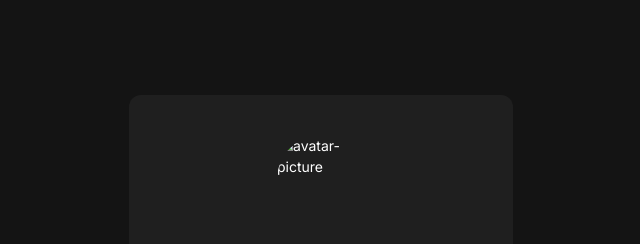
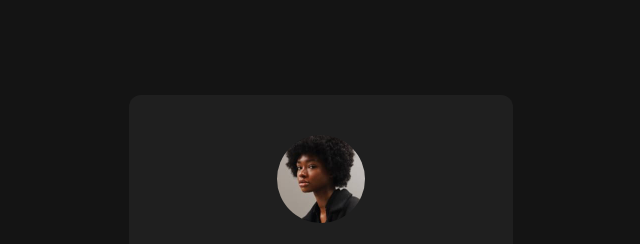
Before and after one commit to Michal-Majchrzak/fm-social-links-profile, a plain HTML site: page index.html in a window 1280 px wide. Shown: the top 244 px of the page, without its empty margins (319-959 px from the left). Drawn offline with Linux system fonts and the light colour scheme; the site is published under a folder, as on GitHub Pages, so addresses that start at the root find nothing.

Commit message:
UPDATE: small changes to html and added link to live preview to README

```diff
--- a/index.html
+++ b/index.html
@@ -12,7 +12,7 @@
 </head>
 <body>
   <main class="card">
-    <img class="card-image" src="/assets/images/avatar-jessica.jpeg" alt="avatar-picture">
+    <img class="card-image" src="assets/images/avatar-jessica.jpeg" alt="picture used as avatar for user's profile">
     <div class="card-header">
       <h1 class="header-title">Jessica Randall</h1>
       <p class="header-subtitle">London, United Kingdom</p>
```
Also changed, not shown: 1 other file.
